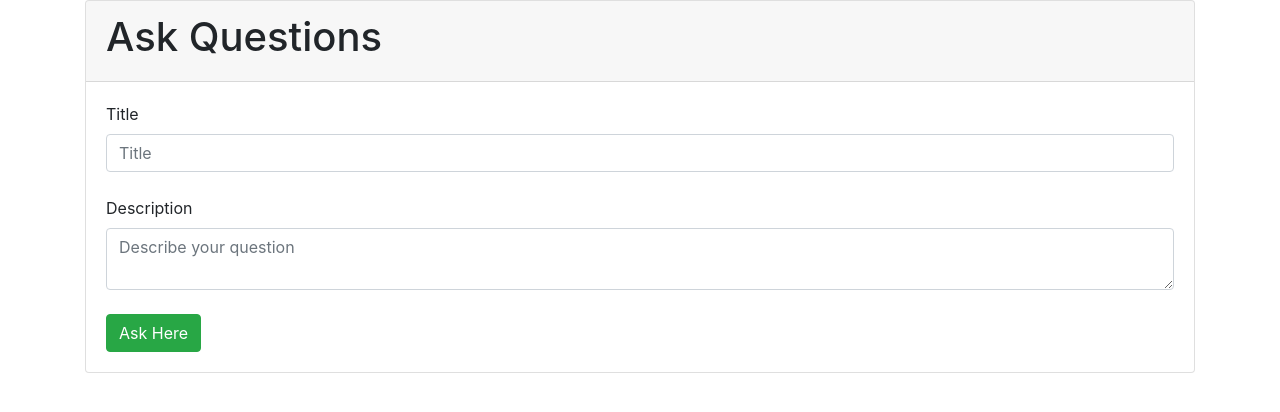
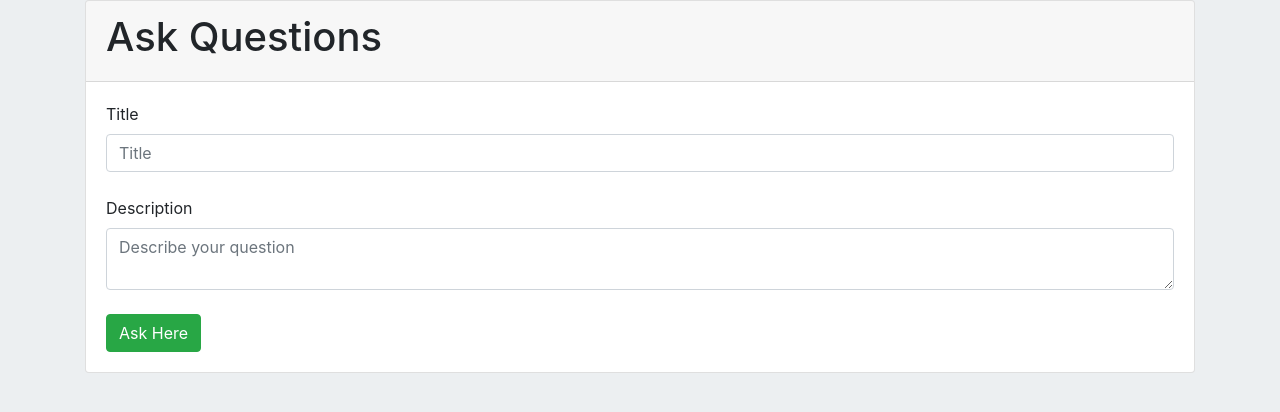
Before and after one commit to XavierTecBr/questions-and-answers, a Node server app: page /ask in a window 1280 px wide. Shown: the top 412 px of the page. Run offline with Node 20, Linux system fonts and the light colour scheme.

Commit message:
Custom CSS with bootstrap

```diff
--- /dev/null
+++ b/public/css/style.css
@@ -0,0 +1,3 @@
+body {
+    background-color: #eceff1;
+}
--- a/views/ask.ejs
+++ b/views/ask.ejs
@@ -5,8 +5,8 @@
     <meta name="viewport" content="width=device-width, initial-scale=1.0">
     <meta http-equiv="X-UA-Compatible" content="ie=edge">
     <title>Document</title>
+    <link rel="stylesheet" href="/css/bootstrap.min.css">
     <link rel="stylesheet" href="/css/style.css">
-    <link rel="stylesheet" href="/css/bootstrap.min.css">
 </head>
 <body>
 
```
